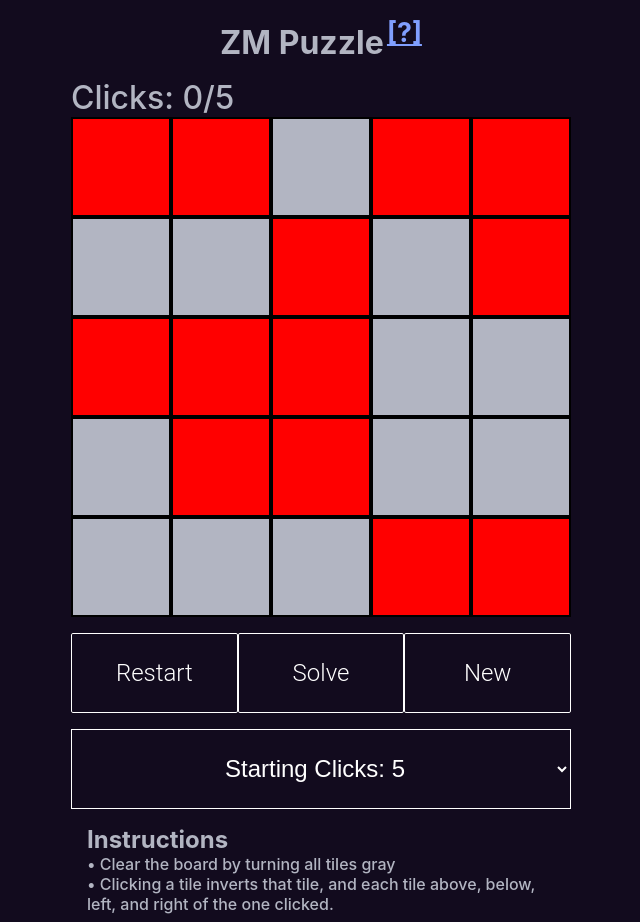
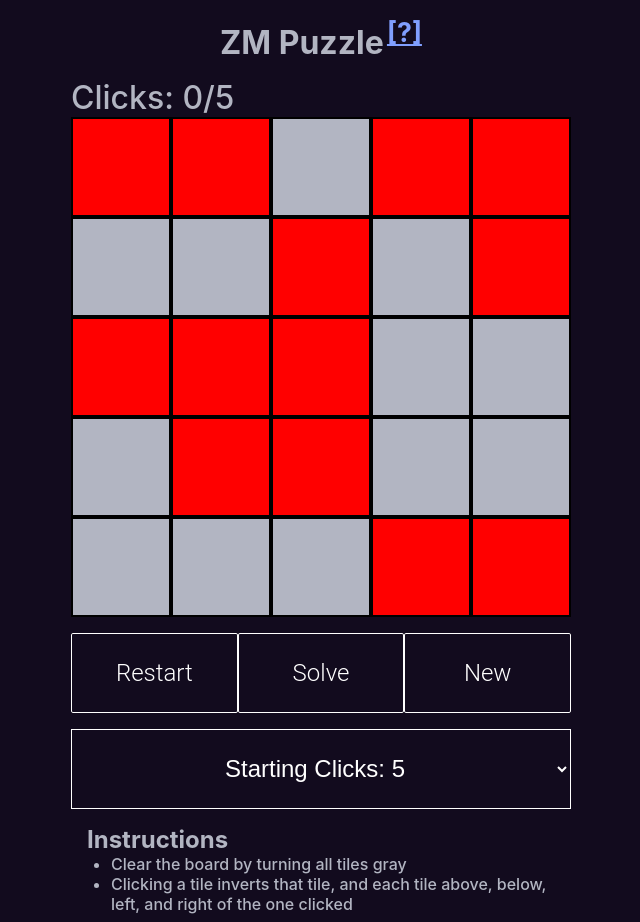
Before and after one commit to shaneshame/zm-puzzle, a React (Create React App) app: page / in a window 1280 px wide. Shown: the whole page, without its empty margins (319-959 px from the left). Built offline with nearby package versions, Linux system fonts and the light colour scheme.

Commit message:
Change instructions list to <ul>

```diff
--- a/src/App.js
+++ b/src/App.js
@@ -11,8 +11,9 @@ import {
   Header,
   HeaderBar,
   HeaderLink,
-  InstructionsLine,
   InstructionsAnchor,
+  InstructionsItem,
+  InstructionsList,
   InstructionsSection,
   Select,
   SelectOption,
@@ -171,13 +172,15 @@ function App() {
           </ActionBar>
           <InstructionsSection>
             <SubHeader id="instructions">Instructions</SubHeader>
-            <InstructionsLine>
-              • Clear the board by turning all tiles gray
-            </InstructionsLine>
-            <InstructionsLine>
-              • Clicking a tile inverts that tile, and each tile above, below,
-              left, and right of the one clicked.
-            </InstructionsLine>
+            <InstructionsList>
+              <InstructionsItem>
+                Clear the board by turning all tiles gray
+              </InstructionsItem>
+              <InstructionsItem>
+                Clicking a tile inverts that tile, and each tile above, below,
+                left, and right of the one clicked
+              </InstructionsItem>
+            </InstructionsList>
             <FlashHighlight className={highlightInstructions ? 'flash' : ''} />
           </InstructionsSection>
         </SpacedContent>
--- a/src/components/Instructions.js
+++ b/src/components/Instructions.js
@@ -5,12 +5,12 @@ import colors from '../colors';
 const FlashHighlight = styled.div`
   background-color: rgba(255, 255, 255, 0.75);
   border-radius: 5px;
-  bottom: 0;
+  bottom: -0.5rem;
   left: 0;
   opacity: 0;
   position: absolute;
   right: 0;
-  top: 0.5rem;
+  top: -0.5rem;
   transition: opacity 0.4s;
 
   &.flash {
@@ -27,20 +27,24 @@ const InstructionsAnchor = styled.a`
   }
 `;
 
-const InstructionsLine = styled.p`
-  color: ${colors.grayUnselected};
-  font-weight: 500;
-`;
-
 const InstructionsSection = styled.section`
   padding: 0 1rem;
   position: relative;
   width: 100%;
 `;
 
+const InstructionsList = styled.ul`
+  color: ${colors.grayUnselected};
+  font-weight: 500;
+  padding-left: 1.5rem;
+`;
+
+const InstructionsItem = styled.li``;
+
 export {
   FlashHighlight,
   InstructionsAnchor,
-  InstructionsLine,
+  InstructionsItem,
+  InstructionsList,
   InstructionsSection,
 };
--- a/src/components/index.js
+++ b/src/components/index.js
@@ -5,7 +5,8 @@ import { Header, HeaderBar, HeaderLink, SubHeader } from './Header';
 import {
   FlashHighlight,
   InstructionsAnchor,
-  InstructionsLine,
+  InstructionsItem,
+  InstructionsList,
   InstructionsSection,
 } from './Instructions';
 import { Select, SelectOption } from './Select';
@@ -23,7 +24,8 @@ export {
   HeaderBar,
   HeaderLink,
   InstructionsAnchor,
-  InstructionsLine,
+  InstructionsItem,
+  InstructionsList,
   InstructionsSection,
   Select,
   SelectOption,
```
